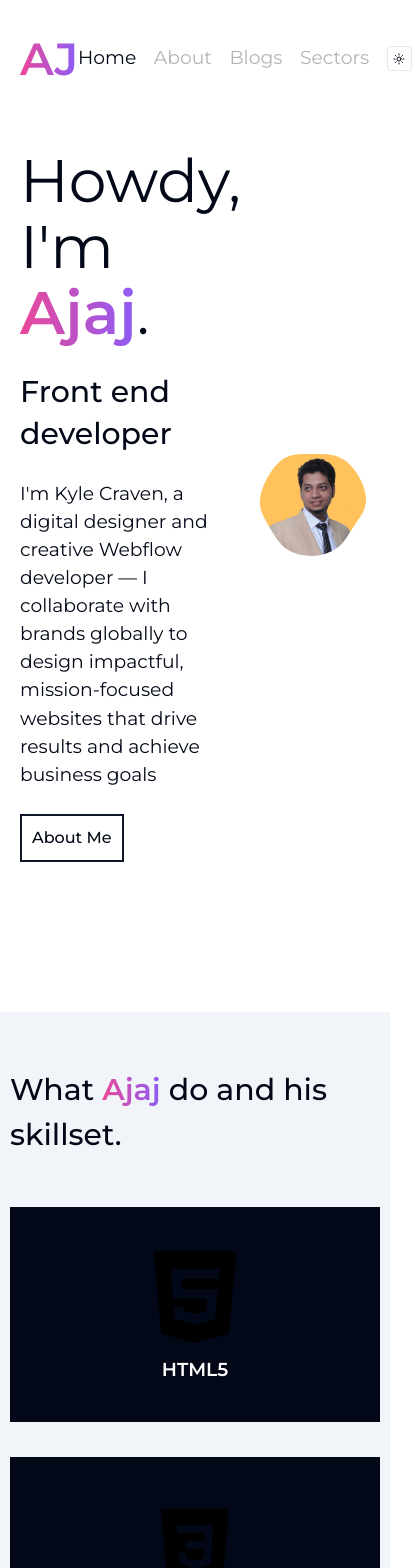
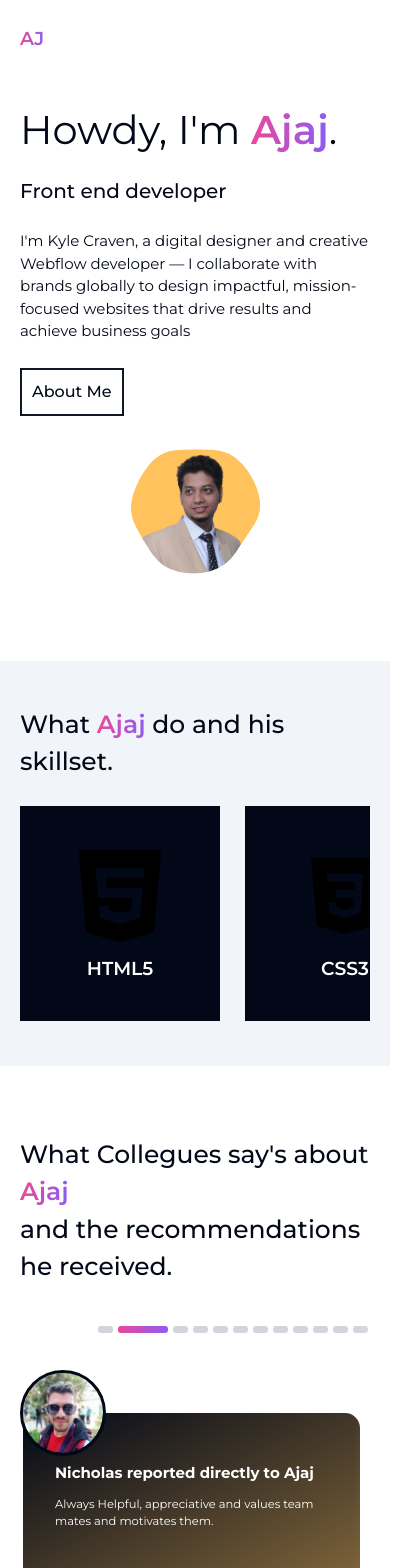
Before and after one commit to ajajrajguru95/Personal-Portfolio-NextJS, a Next.js app: page / in a window 390 px wide. Shown: the top 1568 px of the page, 412 px wide, since content can reach past the window. Built offline with nearby package versions, Linux system fonts and the light colour scheme.

Commit message:
Mobile version -1

```diff
--- a/package.json
+++ b/package.json
@@ -9,7 +9,9 @@
     "lint": "next lint"
   },
   "dependencies": {
+    "@radix-ui/react-dialog": "^1.1.1",
     "@radix-ui/react-dropdown-menu": "^2.1.1",
+    "@radix-ui/react-hover-card": "^1.1.1",
     "@radix-ui/react-slot": "^1.1.0",
     "class-variance-authority": "^0.7.0",
     "clsx": "^2.1.1",
--- a/src/app/globals.scss
+++ b/src/app/globals.scss
@@ -74,9 +74,15 @@
   }
   .section-heading{
     @apply text-[3rem] leading-[1.4] font-medium;
+    @media (max-width: 768px) {
+      @apply text-[2rem]
+    }
   }
   .section-desc{
     @apply text-3xl leading-[1.5];
+    @media (max-width: 768px) {
+      @apply text-[1.5rem]
+    }
   }
 }
 
--- a/src/components/elements/Header.jsx
+++ b/src/components/elements/Header.jsx
@@ -1,58 +1,67 @@
 'use client';
 import Link from "next/link"
-import { usePathname } from "next/navigation";
 import Image from "next/image";
+import Nav from "../elements/Nav";
+import { useEffect, useState } from "react";
 import { ThemeToggle } from "../../components/theme-toggle";
+
+import {
+    Sheet,
+    SheetContent,
+    SheetDescription,
+    SheetHeader,
+    SheetTitle,
+    SheetTrigger,
+} from "../elements/ui/sheet";
+
 
 
 const Header = () => {
-    const pathname = usePathname();
+    const [isMobile, setisMobile] = useState(false);
 
-    const menuItem = [
-        {
-            menu: "Home",
-            link: "/"
-        },
-        {
-            menu: "About",
-            link: "/about"
-        },
-        {
-            menu: "Blogs",
-            link: "/posts"
-        },
-        {
-            menu: "Sectors",
-            link: "/sectors"
-        },
-        // {
-        //     menu: "Contact",
-        //     link: "/contact"
-        // },
-    ]
+    useEffect(() => {
+
+        const handleResize = () => {
+            setisMobile(window.innerWidth <= 768);
+        }
+
+        handleResize();
+        window.addEventListener("resize", handleResize);
+
+        return () => window.removeEventListener("resize", handleResize);
+
+    }, []);
 
     return (
         <>
             <header className="flex items-center justify-between container mx-auto sticky top-0 backdrop-blur-sm z-10 w-full py-10">
-                <div>
-                    <Link href="/" className="bg-clip-text text-transparent bg-gradient-to-r from-pink-500 to-violet-500 font-semibold text-[4.5rem]">
+                <div className="flex flex-1 justify-between items-center">
+                    <Link href="/" className="bg-clip-text text-transparent bg-gradient-to-r from-pink-500 to-violet-500 font-semibold text-3xl md:text-[4.5rem] leading-normal">
                         {/* <Image src="../logo.svg" width="100" height="100" alt="Ajaj Rajguru -
                         logo" /> */}
                         AJ
                     </Link>
-                </div>
-                <nav>
-                    <ul className="flex items-center gap-7">
-                        {menuItem.map((item, idx) => (
-                            <li key={idx}>
-                                <Link href={item.link} className={`text-3xl ${pathname === item.link ? 'opacity-100' : 'opacity-30'}`}>{item.menu}</Link>
-                            </li>
-                        ))}
-                        <li>
-                            <ThemeToggle />
-                        </li>
-                    </ul>
-                </nav>
+
+                {!isMobile ? <Nav mobile={isMobile} /> : (
+
+                    <div className="mobile-nav pr-4 flex">
+                        <Sheet>
+                            <SheetTrigger className="relative m-0 p-0 bg-none border-0 cursor-pointer outline-none bg-white w-8 h-[0.12rem] before:content-[''] before:absolute before:block before:w-8 before:h-[0.12rem] before:bg-white before:left-4 before:top-[10px] after:content-[''] after:absolute after:block after:w-8 after:h-0.5 after:bg-white after:left-4 after:bottom-[10px] transition-all duration-200 linear">
+                            </SheetTrigger>
+                            <SheetContent>
+                                <SheetHeader>
+                                    <SheetTitle>Are you absolutely sure? <ThemeToggle /></SheetTitle>
+                                    <SheetDescription>
+                                        <Nav mobile={isMobile} />
+                                    </SheetDescription>
+                                </SheetHeader>
+                            </SheetContent>
+                        </Sheet>
+                    </div>
+                )}
+
+            </div>
+
             </header>
         </>
     )
--- /dev/null
+++ b/src/components/elements/Nav.jsx
@@ -0,0 +1,51 @@
+
+import { usePathname } from "next/navigation";
+import { ThemeToggle } from "../../components/theme-toggle";
+import Link from "next/link"
+
+const Nav = ({mobile}) => {
+    const pathname = usePathname();
+
+    const menuItem = [
+        {
+            menu: "Home",
+            link: "/"
+        },
+        {
+            menu: "About",
+            link: "/about"
+        },
+        {
+            menu: "Blogs",
+            link: "/posts"
+        },
+        {
+            menu: "Sectors",
+            link: "/sectors"
+        },
+        // {
+        //     menu: "Contact",
+        //     link: "/contact"
+        // },
+    ]
+  return (
+    <>
+     <nav>
+            <ul className="flex-col md:flex-row flex items-center gap-7">
+                {menuItem.map((item, idx) => (
+                    <li key={idx}>
+                        <Link href={item.link} className={`text-3xl ${pathname === item.link ? 'opacity-100' : 'opacity-30'}`}>{item.menu}</Link>
+                    </li>
+                ))}
+                {!mobile && (
+                <li>
+                    <ThemeToggle />
+                </li>
+                )}
+            </ul>
+        </nav>
+    </>
+  )
+}
+
+export default Nav
--- a/src/components/elements/blocks/Banner.jsx
+++ b/src/components/elements/blocks/Banner.jsx
@@ -10,9 +10,9 @@ const Banner = () => {
 
     return (
         <>
-            <section className='home-banner flex pb-[15rem] gap-10 container mx-auto items-center'>
-                <div className='flex-initial w-[60%] flex flex-col gap-10 items-baseline'>
-                    <h1 className='font-normal'>
+            <section className='home-banner flex flex-col md:flex-row pb-32 md:pb-[15rem] gap-10 container mx-auto items-center'>
+                <div className='flex-initial md:w-[60%] flex flex-col gap-10 items-baseline'>
+                    <h1 className='font-normal text-[4rem] md:text-[6rem]'>
                         Howdy, I&apos;m <span className='bg-clip-text text-transparent bg-gradient-to-r from-pink-500 to-violet-500 font-semibold'>Ajaj</span>.
                     </h1>
                     {/* <DividerText>Introduction</DividerText> */}
--- a/src/components/elements/blocks/Recommendations.jsx
+++ b/src/components/elements/blocks/Recommendations.jsx
@@ -69,7 +69,7 @@ const Recommendations = () => {
     {
       cover: "sanjay",
       title: "Sanjay reported directly to Ajaj",
-      content: "I had the privilege of working closely with Ajaj Rajguru as my tech lead during our time at Kilowott. I can confidently say that he is one of the most exceptional tech leads I've had the pleasure of collaborating with. What truly sets Ajaj Rajguru apart, though, is his leadership style. He fosters a positive and collaborative work environment where team members feel valued and empowered. His excellent communication skills, both technical and interpersonal, ensured that everyone on the team was on the same page and working cohesively toward our objectives. I am genuinely grateful for the opportunity to work under Ajaj Rajguru's leadership, and I can confidently say that he has had a lasting and positive impact on my career. Ajaj Rajguru is not only a brilliant tech lead but also a fantastic mentor and colleague.",
+      content: "I had the privilege of working closely with Ajaj Rajguru as my tech lead during our time at Kilowott. I can confidently say that he is one of the most exceptional tech leads I've had the pleasure of collaborating with. He fosters a positive and collaborative work environment where team members feel valued and empowered. His excellent communication skills, both technical and interpersonal, ensured that everyone on the team was on the same page and working cohesively toward our objectives. I am genuinely grateful for the opportunity to work under Ajaj Rajguru's leadership, and I can confidently say that he has had a lasting and positive impact on my career. Ajaj Rajguru is not only a brilliant tech lead but also a fantastic mentor and colleague.",
       author: "Sanjay Rajoriya",
       designation: "Software Developer at Kilowott",
     },
@@ -97,7 +97,7 @@ const Recommendations = () => {
     {
       cover: "utkarsh",
       title: "Utkarsh reported directly to Ajaj",
-      content: "I've had the privilege of working closely with Ajaj for the past and can wholeheartedly vouch for his exceptional skills and leadership qualities. His role as a Frontend Technical Lead has been instrumental in the success of our projects. Ajaj not only brings his technical expertise to the table, but he also demonstrates exceptional leadership skills. He has a knack for guiding the team with a clear vision, setting achievable goals, and ensuring that each member's strengths are utilized effectively. His ability to foster collaboration and open communication has resulted in a more cohesive and productive team. Above all, Ajaj leads by example. His dedication to continuous learning sets a precedent for the team to strive for excellence.",
+      content: "I've had the privilege of working closely with Ajaj for the past and can wholeheartedly vouch for his exceptional skills and leadership qualities. His role as a Frontend Technical Lead has been instrumental in the success of our projects. Ajaj not only brings his technical expertise to the table, but he also demonstrates exceptional leadership skills. He has a knack for guiding the team with a clear vision, setting achievable goals, and ensuring that each member's strengths are utilized effectively. His dedication to continuous learning sets a precedent for the team to strive for excellence.",
       author: "Utkarsh Bokade",
       designation: "Frontend Developer at TenTwenty",
     }
@@ -119,7 +119,7 @@ const Recommendations = () => {
       <div className="container relative after:content-[''] after:absolute after:left-[98%] after:top-0 after:w-[500px] after:h-full after:blur-md after:bg-background">
         {/* <div className="flex gap-20"> */}
 
-        <h2 className="text-[3rem] py-8 font-medium">
+        <h2 className="text-[2.5rem] md:text-[3rem] py-8 font-medium">
           What Collegues say&apos;s about <span className='bg-clip-text text-transparent bg-gradient-to-r from-pink-500 to-violet-500 font-semibold'>Ajaj</span> <br /> and the recommendations he received.
         </h2>
 
@@ -161,12 +161,12 @@ const Recommendations = () => {
                       </div>
                       <div className="flex-1 text-background flex flex-col gap-5 justify-between">
                         <div className="flex-1 flex flex-col gap-5">
-                          <h2 className="text-4xl font-bold">{item.title}</h2>
-                          <p className="text-[1.4rem] leading-9">{item.content}</p>
+                          <h2 className="text-2xl md:text-4xl font-bold">{item.title}</h2>
+                          <p className="text-[1.15rem] md:text-[1.4rem] leading-[1.5] md:leading-9">{item.content}</p>
                         </div>
                         <div className="recommended-by">
-                          <h3 className="uppercase font-bold">{item.author}</h3>
-                          <p className="designation">{item.designation}</p>
+                          <h3 className="text-[1.2rem] md:text-[1.4rem] uppercase font-bold">{item.author}</h3>
+                          <p className="text-[1.2rem] md:text-[1.4rem] designation">{item.designation}</p>
                         </div>
                       </div>
                     </div>
--- a/src/components/elements/blocks/Skills.jsx
+++ b/src/components/elements/blocks/Skills.jsx
@@ -1,27 +1,37 @@
 import Image from "next/image"
+import {
+    HoverCard,
+    HoverCardContent,
+    HoverCardTrigger,
+} from "../ui/hover-card"
 
 const Skills = () => {
 
     const skillSet = [
         {
             skill: "HTML5",
-            logo: "html5"
+            logo: "html5",
+            content: "Proficient with HTML5 using its semantic syntax"
         },
         {
             skill: "CSS3",
-            logo: "css"
+            logo: "css",
+            content: "Good experience with CSS3 and its features to handle the layout, design challenges and animations"
         },
         {
             skill: "Javascript",
-            logo: "js"
+            logo: "js",
+            content: "Well versed with Javascript and ES6 to handle functionalities"
         },
         {
             skill: "React",
-            logo: "react"
+            logo: "react",
+            content: "Proficient with React and its hooks"
         },
         {
             skill: "NextJS",
-            logo: "nextjs"
+            logo: "nextjs",
+            content: "Good Knowledge of NextJS and App Router"
         },
 
     ]
@@ -29,17 +39,18 @@ const Skills = () => {
     return (
         <section className="py-10 bg-secondary">
 
-            <div className="container mx-auto p-4 md:p-6 lg:p-12">
+            <div className="container mx-auto py-4 md:p-6 lg:p-12">
 
-            <h2 className="text-[3rem] pt-8 pb-20 font-medium">
-                What <span className='bg-clip-text text-transparent bg-gradient-to-r from-pink-500 to-violet-500 font-semibold'>Ajaj</span> do and his skillset.
-            </h2>
+                <h2 className="text-[2.5rem] md:text-[3rem] pt-4 md:pt-8 pb-10 md:pb-20 font-medium">
+                    What <span className='bg-clip-text text-transparent bg-gradient-to-r from-pink-500 to-violet-500 font-semibold'>Ajaj</span> do and his skillset.
+                </h2>
 
-                <div className="grid grid-cols-1 md:grid-cols-5 lg:grid-cols gap-10">
+                <div className="flex overflow-auto snap-mandatory snap-x md:snap-none md:grid md:grid-cols-5 lg:grid-cols gap-10">
 
                     {skillSet.map((skill, index) => (
-                        <div key={index} className="flex items-center justify-center mb-4 bg-foreground">
-                            <div className="text-center flex flex-col gap-5 p-16">
+                        <HoverCard key={index}>
+                            <div className="flex items-center justify-center mb-4 bg-foreground cursor-pointer flex-[1_0_200px] md:flex-1 snap-start">
+                            <HoverCardTrigger className="text-center flex flex-col gap-5 p-16">
                                 <Image
                                     src={`/${skill.logo}.svg`}
                                     width={100}
@@ -47,14 +58,25 @@ const Skills = () => {
                                     alt="Icons"
                                 />
                                 <h3 className="text-3xl font-semibold text-background">{skill.skill}</h3>
+                            </HoverCardTrigger>
+                            <HoverCardContent className="w-full">
+                                {skill.content}
+                            </HoverCardContent>
                             </div>
-                        </div>
+                        </HoverCard>
                     ))}
 
 
                 </div>
             </div>
 
+            {/* <HoverCard>
+                <HoverCardTrigger>Hover</HoverCardTrigger>
+                <HoverCardContent>
+                    The React Framework – created and maintained by @vercel.
+                </HoverCardContent>
+            </HoverCard> */}
+
         </section>
     )
 }
--- /dev/null
+++ b/src/components/elements/ui/hover-card.jsx
@@ -0,0 +1,25 @@
+"use client"
+
+import * as React from "react"
+import * as HoverCardPrimitive from "@radix-ui/react-hover-card"
+
+import { cn } from "../../../lib/utils"
+
+const HoverCard = HoverCardPrimitive.Root
+
+const HoverCardTrigger = HoverCardPrimitive.Trigger
+
+const HoverCardContent = React.forwardRef(({ className, align = "center", sideOffset = 4, ...props }, ref) => (
+  <HoverCardPrimitive.Content
+    ref={ref}
+    align={align}
+    sideOffset={sideOffset}
+    className={cn(
+      "z-50 w-64 rounded-md border bg-popover p-4 text-popover-foreground shadow-md outline-none data-[state=open]:animate-in data-[state=closed]:animate-out data-[state=closed]:fade-out-0 data-[state=open]:fade-in-0 data-[state=closed]:zoom-out-95 data-[state=open]:zoom-in-95 data-[side=bottom]:slide-in-from-top-2 data-[side=left]:slide-in-from-right-2 data-[side=right]:slide-in-from-left-2 data-[side=top]:slide-in-from-bottom-2",
+      className
+    )}
+    {...props} />
+))
+HoverCardContent.displayName = HoverCardPrimitive.Content.displayName
+
+export { HoverCard, HoverCardTrigger, HoverCardContent }
--- /dev/null
+++ b/src/components/elements/ui/sheet.jsx
@@ -0,0 +1,109 @@
+"use client";
+import * as React from "react"
+import * as SheetPrimitive from "@radix-ui/react-dialog"
+import { cva } from "class-variance-authority";
+import { X } from "lucide-react"
+
+import { cn } from "../../../lib/utils"
+
+const Sheet = SheetPrimitive.Root
+
+const SheetTrigger = SheetPrimitive.Trigger
+
+const SheetClose = SheetPrimitive.Close
+
+const SheetPortal = SheetPrimitive.Portal
+
+const SheetOverlay = React.forwardRef(({ className, ...props }, ref) => (
+  <SheetPrimitive.Overlay
+    className={cn(
+      "fixed inset-0 z-50 bg-black/80  data-[state=open]:animate-in data-[state=closed]:animate-out data-[state=closed]:fade-out-0 data-[state=open]:fade-in-0",
+      className
+    )}
+    {...props}
+    ref={ref} />
+))
+SheetOverlay.displayName = SheetPrimitive.Overlay.displayName
+
+const sheetVariants = cva(
+  "fixed z-50 gap-4 bg-background p-6 shadow-lg transition ease-in-out data-[state=open]:animate-in data-[state=closed]:animate-out data-[state=closed]:duration-300 data-[state=open]:duration-500",
+  {
+    variants: {
+      side: {
+        top: "inset-x-0 top-0 border-b data-[state=closed]:slide-out-to-top data-[state=open]:slide-in-from-top",
+        bottom:
+          "inset-x-0 bottom-0 border-t data-[state=closed]:slide-out-to-bottom data-[state=open]:slide-in-from-bottom",
+        left: "inset-y-0 left-0 h-full w-3/4 border-r data-[state=closed]:slide-out-to-left data-[state=open]:slide-in-from-left sm:max-w-sm",
+        right:
+          "inset-y-0 right-0 h-full w-3/4  border-l data-[state=closed]:slide-out-to-right data-[state=open]:slide-in-from-right sm:max-w-sm",
+      },
+    },
+    defaultVariants: {
+      side: "right",
+    },
+  }
+)
+
+const SheetContent = React.forwardRef(({ side = "right", className, children, ...props }, ref) => (
+  <SheetPortal>
+    <SheetOverlay />
+    <SheetPrimitive.Content ref={ref} className={cn(sheetVariants({ side }), className)} {...props}>
+      {children}
+      <SheetPrimitive.Close
+        className="absolute right-4 top-4 rounded-sm opacity-70 ring-offset-background transition-opacity hover:opacity-100 focus:outline-none focus:ring-2 focus:ring-ring focus:ring-offset-2 disabled:pointer-events-none data-[state=open]:bg-secondary">
+        <X className="h-4 w-4" />
+        <span className="sr-only">Close</span>
+      </SheetPrimitive.Close>
+    </SheetPrimitive.Content>
+  </SheetPortal>
+))
+SheetContent.displayName = SheetPrimitive.Content.displayName
+
+const SheetHeader = ({
+  className,
+  ...props
+}) => (
+  <div
+    className={cn("flex flex-col space-y-2 text-center sm:text-left", className)}
+    {...props} />
+)
+SheetHeader.displayName = "SheetHeader"
+
+const SheetFooter = ({
+  className,
+  ...props
+}) => (
+  <div
+    className={cn("flex flex-col-reverse sm:flex-row sm:justify-end sm:space-x-2", className)}
+    {...props} />
+)
+SheetFooter.displayName = "SheetFooter"
+
+const SheetTitle = React.forwardRef(({ className, ...props }, ref) => (
+  <SheetPrimitive.Title
+    ref={ref}
+    className={cn("text-lg font-semibold text-foreground", className)}
+    {...props} />
+))
+SheetTitle.displayName = SheetPrimitive.Title.displayName
+
+const SheetDescription = React.forwardRef(({ className, ...props }, ref) => (
+  <SheetPrimitive.Description
+    ref={ref}
+    className={cn("text-sm text-muted-foreground", className)}
+    {...props} />
+))
+SheetDescription.displayName = SheetPrimitive.Description.displayName
+
+export {
+  Sheet,
+  SheetPortal,
+  SheetOverlay,
+  SheetTrigger,
+  SheetClose,
+  SheetContent,
+  SheetHeader,
+  SheetFooter,
+  SheetTitle,
+  SheetDescription,
+}
```
Also changed, not shown: 1 other file (tests, documents, lock files or other folders).
